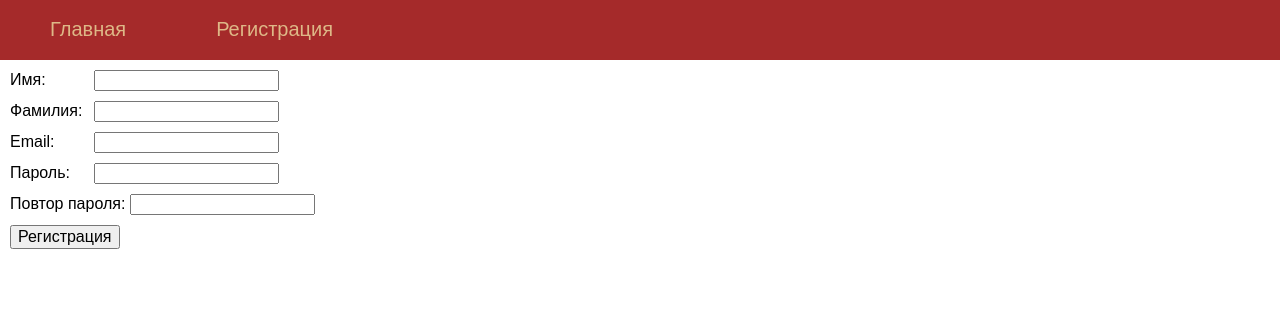
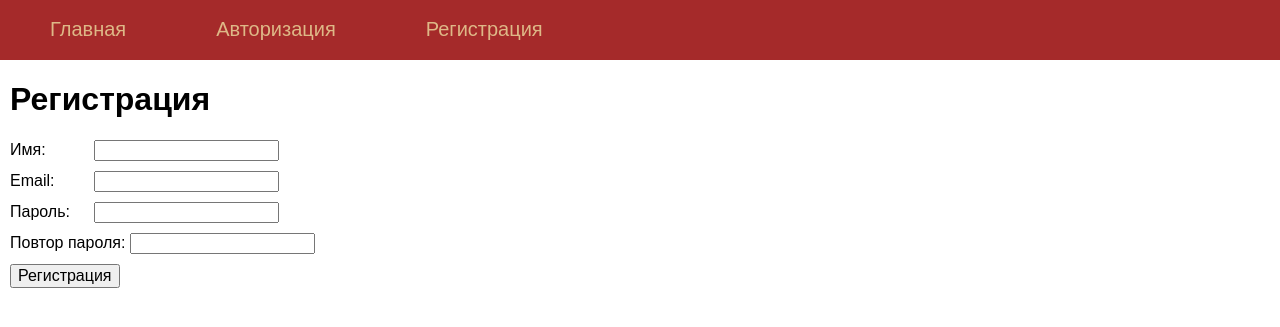
Before and after one commit to ravilkooo/FoodSharing, a Flask app: page /register in a window 1280 px wide. Shown: the top 327 px of the page. Run offline with Flask 2, Linux system fonts and the light colour scheme; data comes from the database, SQL or seed files in the repository; data that the repository does not hold is empty.

Commit message:
Registration page

```diff
--- a/app.py
+++ b/app.py
@@ -8,6 +8,7 @@ from flask import Flask, render_template, request, g, redirect, flash, url_for
 from flask_security import UserMixin, RoleMixin
 from FShDataBase import FShDataBase
 from UserLogin import UserLogin
+from forms import LoginForm, RegisterForm
 
 DATABASE = '/tmp/site.db'
 DEBUG = True
@@ -74,12 +75,23 @@ def close_db(error):
 @app.route("/index")
 @app.route("/")
 def index():
+    print(dbase.get_guest_menu())
     return render_template("index.html", title="Главная", menu=dbase.get_guest_menu())
 
 
 @app.route("/register", methods=("POST", "GET"))
 def register():
-    return render_template("register.html", title="Регистрация", menu=dbase.get_guest_menu())
+    form = RegisterForm()
+    if form.validate_on_submit():
+        hpsw = generate_password_hash(form.psw.data)
+        res = dbase.add_user(form.name.data, form.email.data, hpsw)
+        if res:
+            flash("Вы успешно зарегестрированы", "success")
+            return redirect(url_for('login'))
+        else:
+            flash("Ошибка при добавлении в БД", "error")
+    return render_template("register.html", title="Регистрация", menu=dbase.get_guest_menu(),
+                           form=form)
 
 
 @app.route('/login', methods=['POST', 'GET'])
--- /dev/null
+++ b/forms.py
@@ -0,0 +1,20 @@
+from flask_wtf import FlaskForm
+from wtforms import StringField, SubmitField, BooleanField, PasswordField
+from wtforms.validators import Email, DataRequired, Length, EqualTo
+
+
+class LoginForm(FlaskForm):
+    email = StringField("Email: ", validators=[Email("Некорректный email")])
+    psw = PasswordField("Пароль: ", validators=[DataRequired(), Length(min=4, max=100, message="Пароль должен быть от "
+                                                                                               "4 до 100 символов")])
+    remember = BooleanField("Запомнить", default=False)
+    submit = SubmitField("Войти")
+
+
+class RegisterForm(FlaskForm):
+    name = StringField("Имя: ", validators=[Length(min=4, max=100, message="Имя должно быть от 4 до 100 символов")])
+    email = StringField("Email: ", validators=[Email("Некорректный email")])
+    psw = PasswordField("Пароль: ", validators=[DataRequired(), Length(min=4, max=100, message="Пароль должен быть от "
+                                                                                               "4 до 100 символов")])
+    psw2 = PasswordField("Повтор пароля: ", validators=[DataRequired(), EqualTo('psw', message="Пароли не совпадают")])
+    submit = SubmitField("Регистрация")
--- a/static/css/styles.css
+++ b/static/css/styles.css
@@ -19,7 +19,7 @@ a:hover {
 	clear: both;
 }
 
-ul.mainmenu {
+ul.guestmenu {
 	list-style: none;
 	background: brown;
 	height: 60px;
@@ -30,21 +30,21 @@ ul.mainmenu {
 	overflow: hidden;
 }
 
-ul.mainmenu li {
+ul.guestmenu li {
 	float:  left;
 	margin: 18px 40px 0px 50px;
 }
 
-ul.mainmenu li.last {
+ul.guestmenu li.last {
 	float: right;
 }
 
-ul.mainmenu li a {
+ul.guestmenu li a {
 	color: burlywood;
 	text-decoration: none;
 }
 
-ul.mainmenu li a:hover {
+ul.guestmenu li a:hover {
 	color: white;
 }
 
--- a/templates/layout.html
+++ b/templates/layout.html
@@ -5,13 +5,29 @@
          <title>{{title}}</title>
 </head>
 <body>
-<ul class="mainmenu">
-<li><a href="{{ url_for('index') }}">Главная</a></li>
-<li><a href="{{ url_for('register') }}">Регистрация</a></li>
-</ul>
+{%block title%}
+{%if title %}
+    <title>Мой сайт - {{title}}</title>
+{%else%}
+    <title>Мой сайт</title>
+{%endif%}
+{%endblock%}
+{% if menu -%}
+    <ul class="guestmenu">
+        {%for m in menu%}
+        <li><a href="{{m.url}}">{{m.title}}</a></li>
+        {% endfor %}
+    </ul>
+    <div class="clear"></div>
+{%endif%}
 
 <div class="content">
 {% block content %}
+{%if title %}
+        <h1>{{title}}</h1>
+    {%else%}
+        <h1>Мой сайт</h1>
+    {%endif%}
 {% endblock %}
 </div>
 </body>
--- /dev/null
+++ b/templates/login.html
@@ -0,0 +1,4 @@
+{% extends 'layout.html' %}
+
+{% block content %}
+{% endblock %}
--- a/templates/register.html
+++ b/templates/register.html
@@ -1,15 +1,26 @@
 {% extends 'layout.html' %}
 
 {% block content %}
-{% for cat, msg in get_flashed_messages(True) %}
-<div class="flash {{cat}}">{{msg}}</div>
+{{ super() }}
+{% for cat,msg in get_flashed_messages(True) %}
+<div class="flash {{ cat }}">{{ msg }}</div>
 {% endfor %}
-<form action="" method="post" class="form-contact">
-<p><label>Имя: </label> <input type="text" name="name" value="" requied />
-<p><label>Фамилия: </label> <input type="text" name="surname" value="" requied />
-<p><label>Email: </label> <input type="text" name="email" value="" requied />
-<p><label>Пароль: </label> <input type="password" name="password" value="" requied />
-<p><label>Повтор пароля: </label> <input type="password" name="password2" value="" requied />
-<p><input type="submit" value="Регистрация" />
+<form action="/register" method="post" class="form-contact">
+	{{ form.hidden_tag() }}
+	{% for field in form if field.name not in ['csrf_token', 'submit'] -%}
+	<p>{{ field.label() }}
+		{% if field.errors %}
+		{{ field(class="invalid") }}
+		<span class="invalid-feedback">
+			{% for e in field.errors %}
+			{{ e }}
+			{% endfor %}
+		</span>
+		{% else %}
+		{{ field() }}
+		{% endif %}
+	</p>
+	{% endfor %}
+	<p>{{ form.submit() }}</p>
 </form>
-{% endblock %}
+{%endblock%}
```
Also changed, not shown: site.db.
